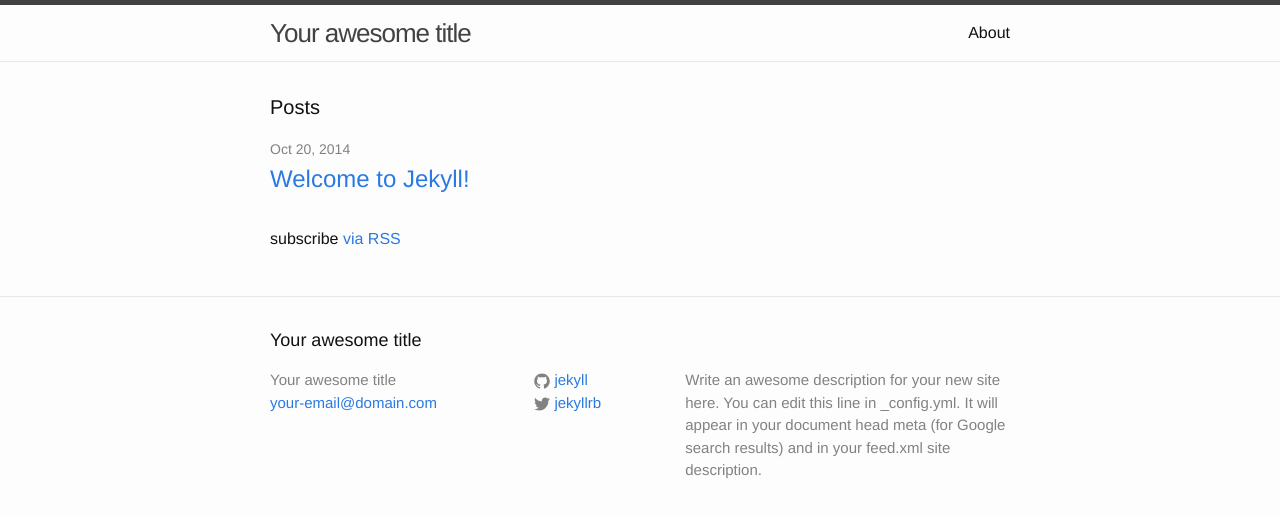
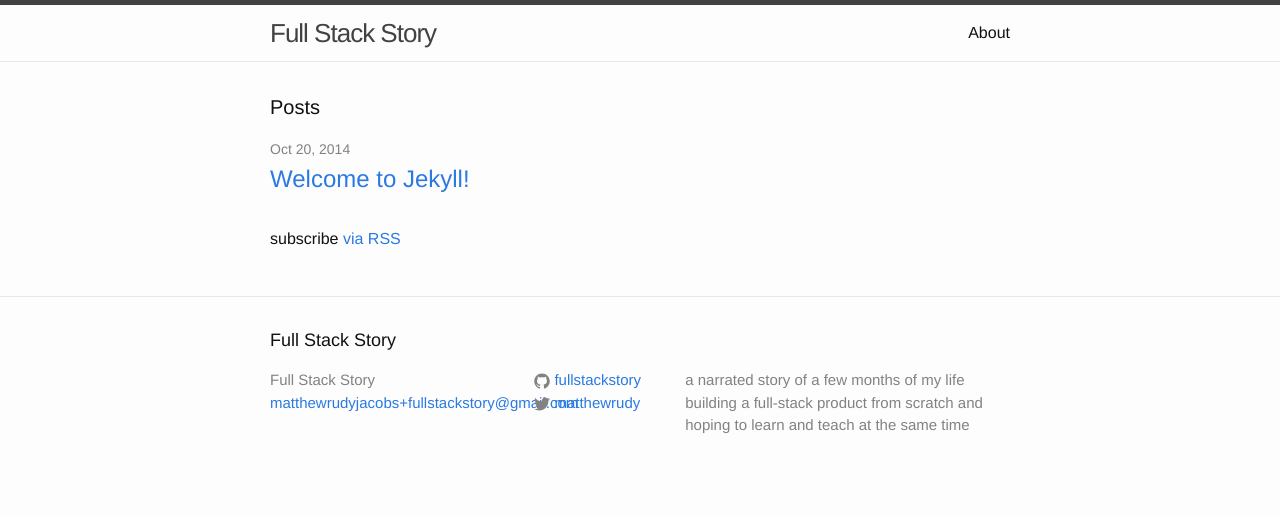
Before and after one commit to fullstackstory/fullstackstory.github.io, a Jekyll site: the page built from index.html, in a window 1280 px wide. Shown: the top 517 px of the page. Built offline with Jekyll 4.4.1, drawn with Linux system fonts in a browser that asks for light colours.

Commit message:
set the metadata for the site

```diff
--- a/_config.yml
+++ b/_config.yml
@@ -1,14 +1,14 @@
 # Site settings
-title: Your awesome title
-email: your-email@domain.com
+title: Full Stack Story
+email: matthewrudyjacobs+fullstackstory@gmail.com
 description: > # this means to ignore newlines until "baseurl:"
-  Write an awesome description for your new site here. You can edit this
-  line in _config.yml. It will appear in your document head meta (for
-  Google search results) and in your feed.xml site description.
+  a narrated story of a few months of my life
+  building a full-stack product from scratch
+  and hoping to learn and teach at the same time
 baseurl: "" # the subpath of your site, e.g. /blog/
-url: "http://yourdomain.com" # the base hostname & protocol for your site
-twitter_username: jekyllrb
-github_username:  jekyll
+url: "http://fullstackstory.github.io/" # the base hostname & protocol for your site
+twitter_username: matthewrudy
+github_username:  fullstackstory
 
 # Build settings
 markdown: kramdown
```
